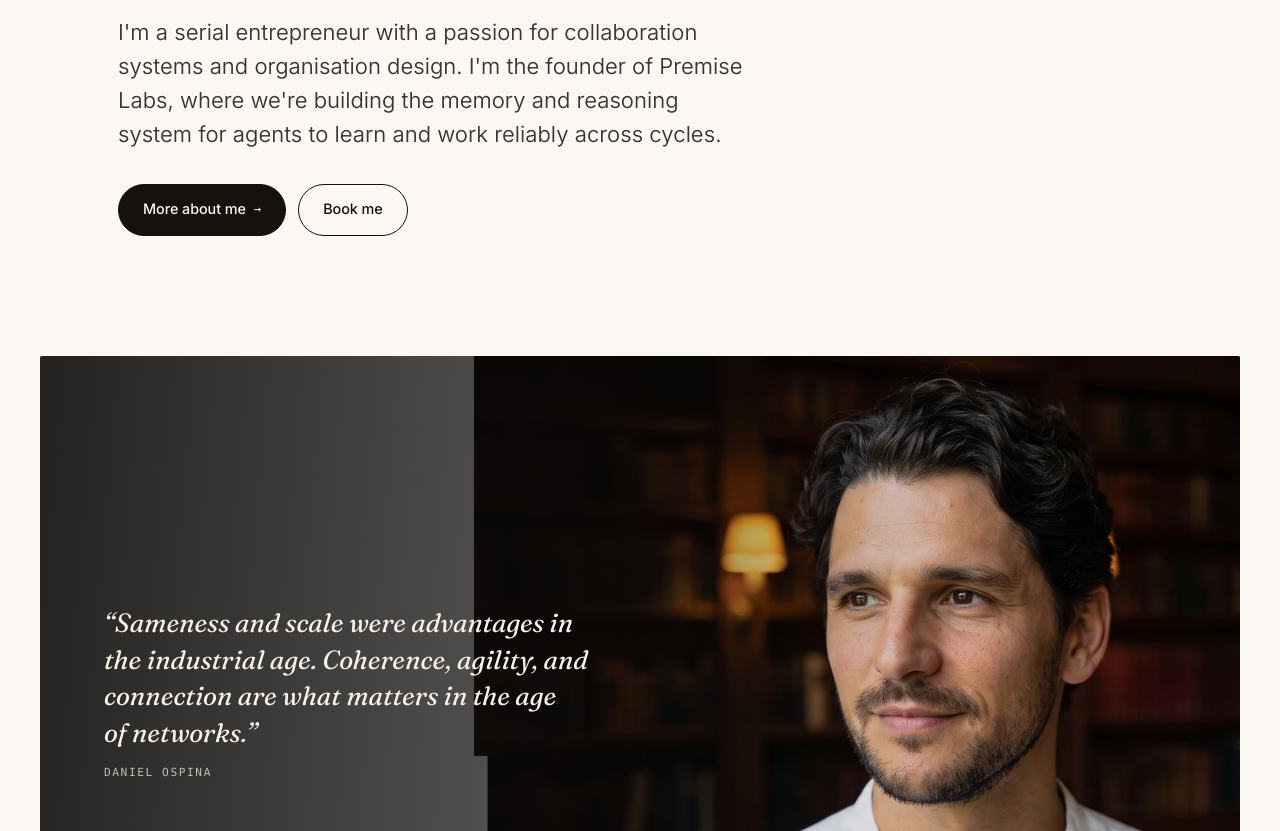
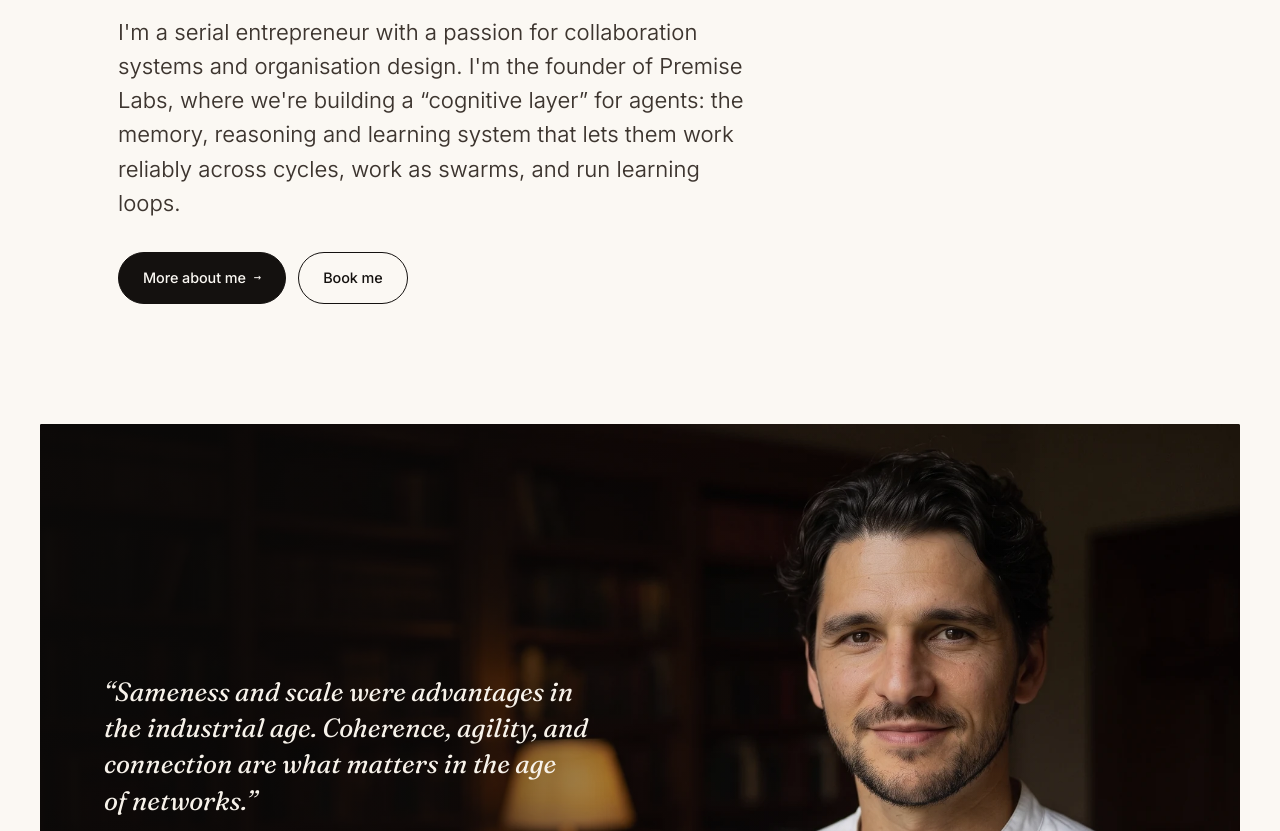
Before and after one commit to daniel-ospina/danielospina.info, a plain HTML site: page index.html in a window 1280 px wide. Shown: the part 271-1102 px from the top of the page. Drawn offline with Linux system fonts and the light colour scheme.

Commit message:
Describe the cognitive layer, and fix the white panel in the hero
Two changes to the home page.

Copy: the hero now says what Premise Labs is actually building — a
"cognitive layer" for agents: the memory, reasoning and learning system that
lets them work reliably across cycles, work as swarms, and run learning
loops. The three meta descriptions follow it.

Image: the previous hero had a pure white panel across its left 38%, baked
into the generated file. The model had rendered the request for "empty space
for text" as a blank area rather than as background. The dark scrim then
multiplied it down to the flat grey slab with a hard vertical edge that was
visible on the page.

The replacement is generated with the blank panel explicitly forbidden and
verified before use: sampling the left third returns no near-white pixels.
The scrim is also softened, since it had only ever been heavy to compensate
for that panel.

Served from a new filename so the immutable image cache cannot keep serving
the old one.

```diff
--- a/assets/css/site.css
+++ b/assets/css/site.css
@@ -741,7 +741,7 @@ hr { border: 0; height: 1px; background: var(--rule); margin: 3.5rem 0; }
   content: "";
   position: absolute;
   inset: 0;
-  background: linear-gradient(95deg, rgba(12,10,9,.90) 0%, rgba(12,10,9,.72) 38%, rgba(12,10,9,.18) 62%, rgba(12,10,9,0) 82%);
+  background: linear-gradient(95deg, rgba(12,10,9,.86) 0%, rgba(12,10,9,.58) 34%, rgba(12,10,9,.12) 62%, rgba(12,10,9,0) 84%);
 }
 .quote-band blockquote {
   position: absolute;
--- a/index.html
+++ b/index.html
@@ -4,11 +4,11 @@
 <meta charset="utf-8">
 <meta name="viewport" content="width=device-width, initial-scale=1">
 <title>Daniel Ospina — Collective intelligence, organisation design &amp; AI memory</title>
-<meta name="description" content="Founder of Premise Labs, building Tortoise — memory that helps agents understand why, not just what. A decade on collective intelligence and organisation design.">
+<meta name="description" content="Founder of Premise Labs, building a cognitive layer for agents — memory, reasoning and learning — so they work reliably across cycles, in swarms, and in learning loops.">
 <link rel="canonical" href="https://danielospina.info/">
 <meta property="og:site_name" content="Daniel Ospina">
 <meta property="og:title" content="Daniel Ospina — Collective intelligence, organisation design &amp; AI memory">
-<meta property="og:description" content="Founder of Premise Labs, building Tortoise — memory that helps agents understand why, not just what. A decade on collective intelligence and organisation design.">
+<meta property="og:description" content="Founder of Premise Labs, building a cognitive layer for agents — memory, reasoning and learning — so they work reliably across cycles, in swarms, and in learning loops.">
 <meta property="og:url" content="https://danielospina.info/">
 <meta property="og:type" content="website">
 <meta property="og:image" content="https://danielospina.info/assets/img/og-image.jpg">
@@ -17,7 +17,7 @@
 <meta property="og:image:alt" content="The main hall at Tech Open Air, Berlin 2017, seen from the back of the audience">
 <meta name="twitter:card" content="summary_large_image">
 <meta name="twitter:title" content="Daniel Ospina — Collective intelligence, organisation design &amp; AI memory">
-<meta name="twitter:description" content="Founder of Premise Labs, building Tortoise — memory that helps agents understand why, not just what. A decade on collective intelligence and organisation design.">
+<meta name="twitter:description" content="Founder of Premise Labs, building a cognitive layer for agents — memory, reasoning and learning — so they work reliably across cycles, in swarms, and in learning loops.">
 <meta name="twitter:image" content="https://danielospina.info/assets/img/og-image.jpg">
 <meta name="theme-color" content="#fbf8f3">
 <link rel="icon" href="/assets/img/favicon.svg" type="image/svg+xml">
@@ -55,8 +55,9 @@
   </p>
   <h1 class="hero__name">Daniel Ospina</h1>
   <p class="hero__lede">I'm a serial entrepreneur with a passion for collaboration systems and
-  organisation design. I'm the founder of Premise Labs, where we're building the memory and
-  reasoning system for agents to learn and work reliably across cycles.</p>
+  organisation design. I'm the founder of Premise Labs, where we're building a
+  &ldquo;cognitive layer&rdquo; for agents: the memory, reasoning and learning system that lets them
+  work reliably across cycles, work as swarms, and run learning loops.</p>
   <div class="btn-row">
     <a class="btn" href="/about/">More about me <span class="arrow" aria-hidden="true">&rarr;</span></a>
     <a class="btn btn--ghost" href="/book/">Book me</a>
@@ -64,7 +65,7 @@
 </section>
 
 <section class="quote-band">
-  <img src="/assets/img/daniel-hero-linen.webp" width="2000" height="1117"
+  <img src="/assets/img/daniel-hero-linen-v2.webp" width="2000" height="1117"
        alt="Daniel Ospina" decoding="async">
   <blockquote>
     &ldquo;Sameness and scale were advantages in the industrial age. Coherence, agility, and
```
Also changed, not shown: assets/img/daniel-hero-linen-v2.webp (added), assets/img/daniel-hero-linen.webp (deleted).
